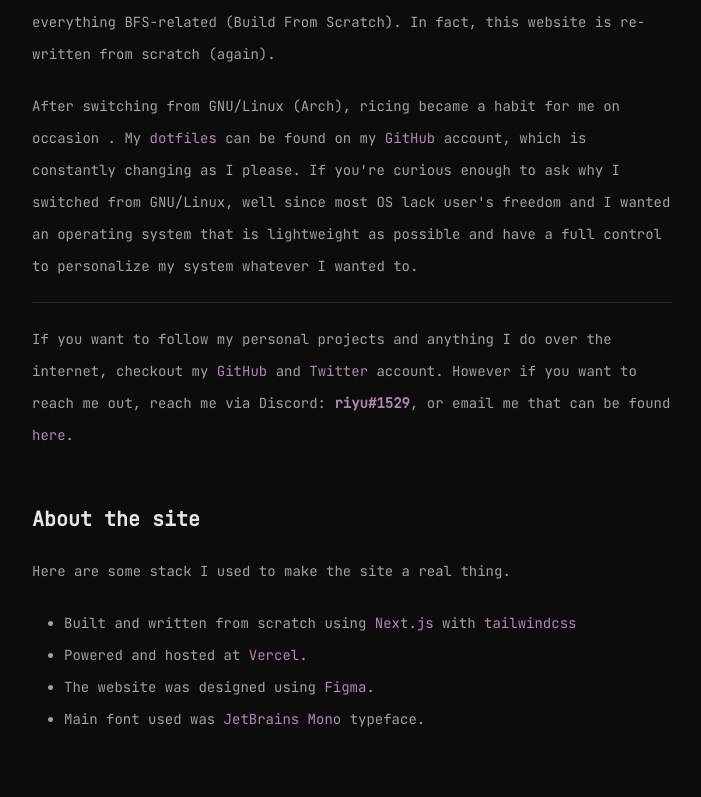
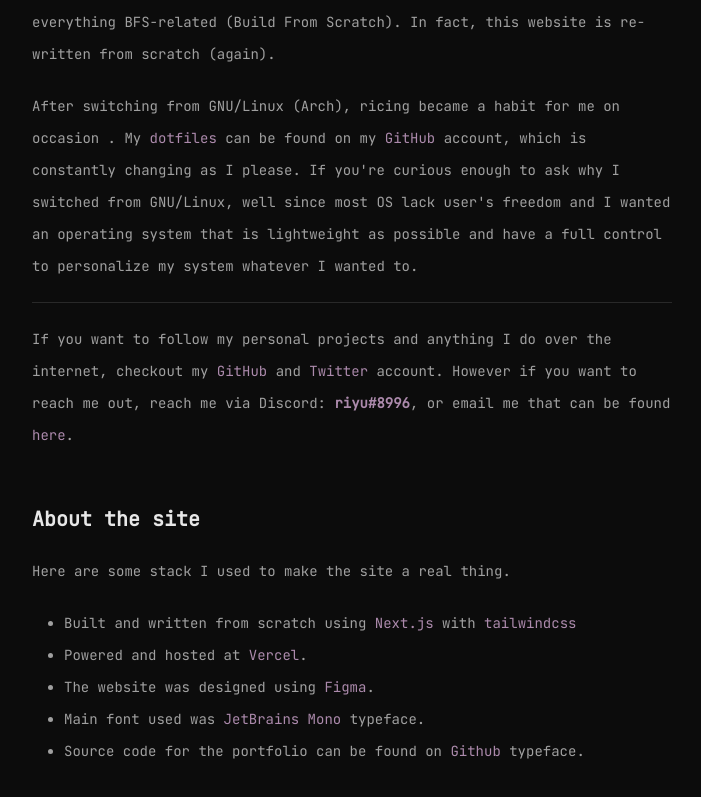
Before and after one commit to riyuzenn/portfolio, a Next.js app: page /about in a window 1280 px wide. Shown: the part 688-1485 px from the top of the page, without its empty margins (288-989 px from the left). Built offline with nearby package versions, Linux system fonts and the light colour scheme.

Commit message:
Update about.tsx

```diff
--- a/pages/about.tsx
+++ b/pages/about.tsx
@@ -57,7 +57,7 @@ const AboutPage: NextPage = () => {
                             Twitter
                         </a>{" "}
                         account. However if you want to reach me out, reach me via Discord:{" "}
-                        <b className="text-[#ac8aac]">riyu#1529</b>, or email me that can be found{" "}
+                        <b className="text-[#ac8aac]">riyu#8996</b>, or email me that can be found{" "}
                         <a href="/" className="text-[#ac8aac] hover:underline">
                             here
                         </a>
@@ -114,6 +114,18 @@ const AboutPage: NextPage = () => {
                                 typeface.
                             </p>
                         </li>
+                        <li>
+                            <p>
+                                Source code for the portfolio can be found on {" "}
+                                <a
+                                    href="https://github.com/riyuzenn/portfolio/"
+                                    className="text-[#ac8aac] hover:underline"
+                                >
+                                    Github
+                                </a>{" "}
+                                typeface.
+                            </p>
+                        </li>
                     </ul>
                 </div>
             </div>
```
